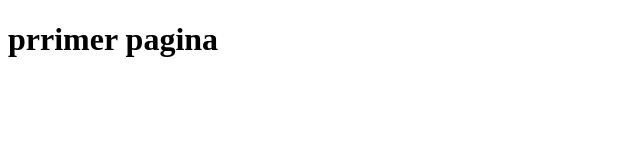
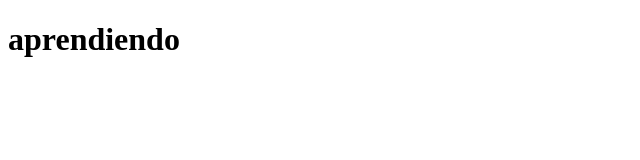
Before and after one commit to Gustulav/Santa_brigida, a website: page index.html in a window 1280 px wide. Shown: the whole page, without its empty margins (0-640 px from the left). Drawn offline with Linux system fonts and the light colour scheme.

Commit message:
iniciando commit mi primer commit

```diff
--- a/index.html
+++ b/index.html
@@ -7,6 +7,9 @@
     <title>santa brigida web</title>
   </head>
   <body>
-    <h1>prrimer pagina</h1>
+    <header class="header">
+      <h1>aprendiendo</h1>
+      <div class="banner"></div>
+    </header>
   </body>
 </html>
```
